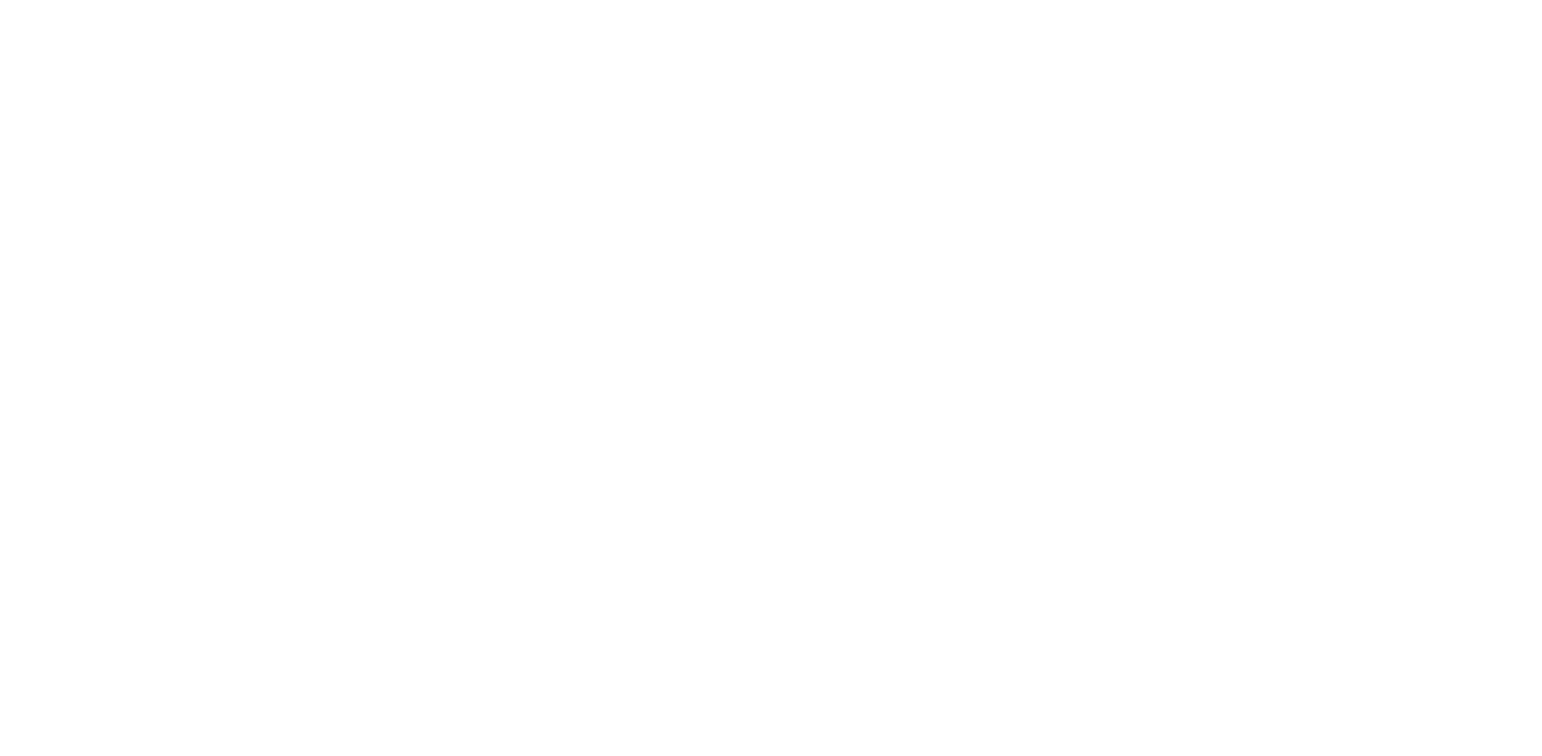
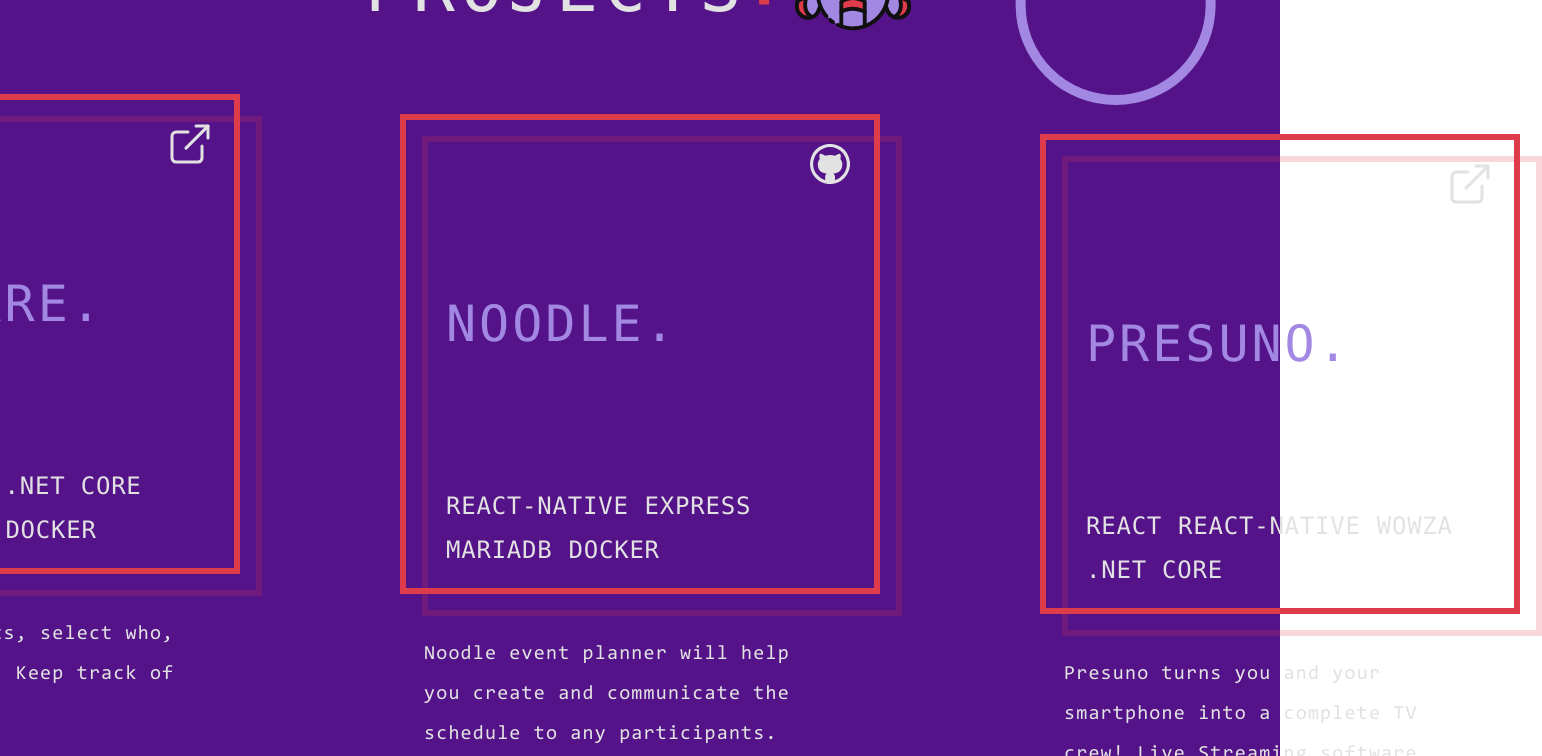
Before and after one commit to thomasboel/portfolio, a React (Create React App) app: page / in a window 1280 px wide. Shown: the part 1180-1936 px from the top of the page, 1542 px wide, since content can reach past the window. Before the commit the page ends 1134 px from the top, so only its background shows below. Built offline with nearby package versions, Linux system fonts and the light colour scheme.

Commit message:
projects on desktop wip

```diff
--- a/src/components/Label.tsx
+++ b/src/components/Label.tsx
@@ -36,6 +36,7 @@
 
   ${media(sizes.tablet)`
     font-size: 50px;
+    line-height: 60px;
     /*margin-block-start: 16px;*/
   `};
 `;
--- a/src/components/Project.tsx
+++ b/src/components/Project.tsx
@@ -1,11 +1,17 @@
-import React from 'react';
+import React, { useState } from 'react';
 import styled from 'styled-components';
 
-import { ProjectData } from '../containers/Projects';
-import { colors } from '../util/theme';
 import Label, { LabelType } from './Label';
 
-const Wrapper = styled.div`
+import { ProjectData } from '../containers/Projects';
+import { colors, media, sizes } from '../util/theme';
+import { BrowserView, MobileView } from 'react-device-detect';
+
+interface HoverProps {
+  hover?: boolean;
+}
+
+const MobileWrapper = styled.div`
   display: flex;
   flex-direction: column;
   align-items: flex-start;
@@ -15,6 +21,29 @@
   height: calc(100vw - 140px); // padding and distance to edges
   padding: 24px 24px 24px 24px;
   border: 6px solid ${colors.red};
+
+  &:nth-child(even) {
+    align-self: flex-end;
+    margin-right: 16px;
+  }
+
+  ${media(sizes.tablet)`
+    width: 420px;
+    height: 420px;
+  `};
+`;
+
+const BrowserWrapper = styled.div<HoverProps>`
+  display: flex;
+  flex-direction: column;
+  align-items: flex-start;
+
+  position: relative;
+  width: 420px;
+  height: 420px;
+  padding: 24px 24px 24px 24px;
+  border: 6px solid ${colors.red};
+  background-color: ${props => props.hover ? colors.red : 'transparent'};
 
   &:nth-child(even) {
     align-self: flex-end;
@@ -33,12 +62,21 @@
   border: 6px solid ${colors.red};
   opacity: .2;
   pointer-events: none;
+
+  ${media(sizes.tablet)`
+    width: 420px;
+    height: 420px;
+  `};
 `;
 
 const Links = styled.div`
   display: flex;
   flex-direction: row-reverse;
   width: 100%;
+
+  ${media(sizes.tablet)`
+    padding-bottom: 80px;
+  `};
 `;
 
 const Technologies = styled.div`
@@ -49,8 +87,16 @@
   width: 100%;
 `;
 
+const FlexGrow = styled.div`
+  flex: 1;
+`;
+
 const Description = styled.div`
-  flex: 1;
+  width: 420px;
+`;
+
+const IndentText = styled.div`
+  margin-left: 24px;
 `;
 
 const Indentation = styled.div`
@@ -59,6 +105,8 @@
   align-items: flex-start;
   flex: 1;
   margin-left: 16px;
+
+  width: 100%;
 `;
 
 interface ProjectProps {
@@ -68,26 +116,92 @@
 
 const Project = ({ project, style }: ProjectProps) => {
 
+  const [ hover, setHover ] = useState(false);
+
   return (
-    <Wrapper style={style}>
+    <>
+      <BrowserView>
+        <BrowserWrapper
+          onMouseEnter={() => setHover(true)}
+          onMouseLeave={() => setHover(false)}
+          hover={hover}
+          style={style}
+        >
 
-      <Indentation>
+          <Indentation>
 
-        <Links>{project.links.map((link, index) => <a key={index} href={link.url} style={{ marginRight: index === 0 ? 0 : 24 }}>{link.icon}</a>)}</Links>
+            <Links>{project.links.map((link, index) => (
+              <a
+                key={index}
+                href={link.url}
+                style={{ marginRight: index === 0 ? 16 : 24 }}
+              >{link.icon(hover ? colors.purple : colors.white)}</a>
+            ))}</Links>
 
-        <Label type={LabelType.PROJECT_HEADER} color={colors.lightPurple}>{project.title.toUpperCase().replace(' ', '\n').concat('.')}</Label>
+            <Label
+              type={LabelType.PROJECT_HEADER}
+              color={hover ? colors.white : colors.lightPurple}
+            >{project.title.toUpperCase().replace(' ', '\n').concat('.')}</Label>
 
-        <Description>
-          <Label>{project.description}</Label>
+            <FlexGrow />
+
+            <Technologies>{project.technologies.map((technology, index) => (
+              <Label
+                key={index}
+                type={LabelType.PROJECT_SUB_HEADER}
+                color={hover ? colors.purple : colors.white}
+              >{technology.toUpperCase()}</Label>
+            ))}</Technologies>
+
+          </Indentation>
+
+          <Backdrop />
+
+        </BrowserWrapper>
+
+        <Description style={{ ...style, marginTop: style.top + 40 }}>
+          <IndentText>
+            <Label>{project.description}</Label>
+          </IndentText>
         </Description>
 
-        <Technologies>{project.technologies.map((technology, index) => <Label key={index} type={LabelType.PROJECT_SUB_HEADER}>{technology.toUpperCase()}</Label>)}</Technologies>
+      </BrowserView>
+      <MobileView>
+        <MobileWrapper style={style}>
 
-      </Indentation>
+          <Indentation>
 
-      <Backdrop />
+            <Links>{project.links.map((link, index) => (
+              <a
+                key={index}
+                href={link.url}
+                style={{ marginRight: index === 0 ? 0 : 24 }}
+              >{link.icon(colors.white)}</a>
+            ))}</Links>
 
-    </Wrapper>
+            <Label
+              type={LabelType.PROJECT_HEADER}
+              color={colors.lightPurple}
+            >{project.title.toUpperCase().replace(' ', '\n').concat('.')}</Label>
+
+            <FlexGrow>
+              <Label>{project.description}</Label>
+            </FlexGrow>
+
+            <Technologies>{project.technologies.map((technology, index) => (
+              <Label
+                key={index}
+                type={LabelType.PROJECT_SUB_HEADER}
+              >{technology.toUpperCase()}</Label>
+            ))}</Technologies>
+
+          </Indentation>
+
+          <Backdrop />
+
+        </MobileWrapper>
+      </MobileView>
+    </>
   );
 }
 
--- a/src/containers/Contact.tsx
+++ b/src/containers/Contact.tsx
@@ -7,6 +7,7 @@
 
 import { GitHubIcon, LinkedInIcon, PhoneIcon, DiscordIcon, MailIcon } from '../util/icons';
 import CopyEmail from '../components/CopyEmail';
+import { colors } from '../util/theme';
 
 const Wrapper = styled.div`
   display: flex;
@@ -38,7 +39,7 @@
 export const contactOptions: Array<Link> = [
   {
     url: "https://github.com/thomasboel",
-    icon: <GitHubIcon />
+    icon: <GitHubIcon color={colors.white} />
   },
   {
     url: "https://www.linkedin.com/in/thomas-boel-micheelsen-72502514b/",
--- a/src/containers/Projects.tsx
+++ b/src/containers/Projects.tsx
@@ -14,7 +14,13 @@
   margin-top: 120px;
 
   ${media(sizes.tablet)`
+    display: flex;
+    flex-direction: column;
+    align-items: center;
+
     padding: 0 80px 0 80px;
+    margin-top: 200px;
+    padding-bottom: 100px;
   `};
 `;
 
@@ -26,11 +32,16 @@
 const ProjectsWrapper = styled.div`
   display: flex;
   flex-direction: column;
+
+  ${media(sizes.tablet)`
+    flex-direction: row;
+    align-items: flex-start;
+  `};
 `;
 
 interface ProjectLink {
   url: string;
-  icon: JSX.Element;
+  icon: (color: string) => JSX.Element;
 }
 
 export interface ProjectData {
@@ -46,7 +57,7 @@
     description: "Share your receipts, select who, what and how much. Keep track of the economy.",
     technologies: [ "React-Native", ".NET Core", "Postgres", "AWS", "Docker" ],
     links: [
-      { url: "https://payshare.dk", icon: <ExternalLinkIcon /> }
+      { url: "https://payshare.dk", icon: (color: string) => <ExternalLinkIcon color={color} /> }
     ]
   },
   {
@@ -54,7 +65,7 @@
     description: "Noodle event planner will help you create and communicate the schedule to any participants.",
     technologies: [ "React-Native", "Express", "MariaDB", "Docker" ],
     links: [
-      { url: "https://github.com", icon: <GitHubIcon /> }
+      { url: "https://github.com", icon: (color: string) => <GitHubIcon color={color} /> }
     ]
   },
   {
@@ -62,7 +73,7 @@
     description: "Presuno turns you and your smartphone into a complete TV crew! Live Streaming software.",
     technologies: [ "React", "React-Native", "Wowza", ".NET Core" ],
     links: [
-      { url: "https://presuno.com", icon: <ExternalLinkIcon /> }
+      { url: "https://presuno.com", icon: (color: string) => <ExternalLinkIcon color={color} /> }
     ]
   },
   {
@@ -70,7 +81,7 @@
     description: "Keep track and share diet/intolerance catalogs with your friends or the public!",
     technologies: [ "React-Native", "Express", "Postgres", "AWS", "Docker" ],
     links: [
-      { url: "https://katalog.sikkerforskning.dk", icon: <ExternalLinkIcon /> }
+      { url: "https://katalog.sikkerforskning.dk", icon: (color: string) => <ExternalLinkIcon color={color} /> }
     ]
   },
   {
@@ -78,7 +89,7 @@
     description: "Should you be interested, the code for this website has been pushed to GitHub 😃",
     technologies: [ "React with typescript ❤" ],
     links: [
-      { url: "https://github.com/thomasboel/portfolio", icon: <GitHubIcon /> }
+      { url: "https://github.com/thomasboel/portfolio", icon: (color: string) => <GitHubIcon color={color} /> }
     ]
   }
 ];
@@ -90,10 +101,22 @@
       <BrowserView>
         <Wrapper id="projects">
 
-        <FlexRow>
-          <Label type={LabelType.HEADER}>PROJECTS</Label>
-          <Pokemon pokemon={Pokemons.PHANPY} style={{ marginLeft: 48 }}/>
-        </FlexRow>
+          <FlexRow>
+            <Label type={LabelType.HEADER}>PROJECTS</Label>
+            <Pokemon pokemon={Pokemons.PHANPY} style={{ marginLeft: 48 }}/>
+          </FlexRow>
+
+          <ProjectsWrapper style={{ marginTop: 60 }}>
+            {projects.slice(0, 3).map((project, index) => (
+              <Project key={index} project={project} style={{ top: index * 20, marginLeft: index === 0 ? 0 : 160 }}/>
+            ))}
+          </ProjectsWrapper>
+
+          <ProjectsWrapper style={{ marginTop: 120 }}>
+            {projects.slice(3, 5).map((project, index) => (
+              <Project key={index} project={project} style={{ top: index * 20, marginLeft: index === 0 ? 0 : 160 }}/>
+            ))}
+          </ProjectsWrapper>
 
         </Wrapper>
       </BrowserView>
--- a/src/util/icons.tsx
+++ b/src/util/icons.tsx
@@ -335,13 +335,13 @@
   </svg>
 );
 
-export const GitHubIcon = () => isMobile ? (
+export const GitHubIcon = ({ color }: Color) => isMobile ? (
   <svg width="32" height="32" viewBox="0 0 32 32">
-    <path id="Icon_zocial-github" data-name="Icon zocial-github" d="M0,15.788A15.377,15.377,0,0,1,1.283,9.58,15.471,15.471,0,0,1,9.78,1.1a15.755,15.755,0,0,1,12.441,0,15.606,15.606,0,0,1,8.5,8.48,15.666,15.666,0,0,1,0,12.416,15.72,15.72,0,0,1-8.5,8.544,15.755,15.755,0,0,1-12.441,0A15.584,15.584,0,0,1,1.283,22,15.377,15.377,0,0,1,0,15.788Zm2.5,0a13,13,0,0,0,2.693,8.064,14.414,14.414,0,0,0,6.958,4.96v-2.56a3.113,3.113,0,0,1,1.283-2.784,9.221,9.221,0,0,1-1.507-.224,7.585,7.585,0,0,1-2.79-1.024Q6.22,20.46,6.22,15.852a5.748,5.748,0,0,1,1.6-4.1,5.373,5.373,0,0,1,.16-4.1h.641a2.642,2.642,0,0,1,.8.16,11.034,11.034,0,0,1,2.79,1.408,15.153,15.153,0,0,1,3.848-.512,15.524,15.524,0,0,1,3.88.512,13.669,13.669,0,0,1,2.341-1.28,3.482,3.482,0,0,1,1.475-.32l.385.032a5.578,5.578,0,0,1,.16,4.1,5.748,5.748,0,0,1,1.6,4.1,7.492,7.492,0,0,1-1.764,5.408,6.449,6.449,0,0,1-2.533,1.6,11.046,11.046,0,0,1-2.918.608,3.183,3.183,0,0,1,1.315,2.784v2.56a14.52,14.52,0,0,0,6.83-5.024,13.023,13.023,0,0,0,2.629-8,13.463,13.463,0,0,0-1.058-5.248A13.217,13.217,0,0,0,21.226,3.4,13.27,13.27,0,0,0,16,2.316,13.66,13.66,0,0,0,10.741,3.4a14.1,14.1,0,0,0-4.3,2.848A14.842,14.842,0,0,0,3.559,10.54,13.463,13.463,0,0,0,2.5,15.788Z" transform="translate(0 0.18)" fill="#e2e2e2"/>
+    <path id="Icon_zocial-github" data-name="Icon zocial-github" d="M0,15.788A15.377,15.377,0,0,1,1.283,9.58,15.471,15.471,0,0,1,9.78,1.1a15.755,15.755,0,0,1,12.441,0,15.606,15.606,0,0,1,8.5,8.48,15.666,15.666,0,0,1,0,12.416,15.72,15.72,0,0,1-8.5,8.544,15.755,15.755,0,0,1-12.441,0A15.584,15.584,0,0,1,1.283,22,15.377,15.377,0,0,1,0,15.788Zm2.5,0a13,13,0,0,0,2.693,8.064,14.414,14.414,0,0,0,6.958,4.96v-2.56a3.113,3.113,0,0,1,1.283-2.784,9.221,9.221,0,0,1-1.507-.224,7.585,7.585,0,0,1-2.79-1.024Q6.22,20.46,6.22,15.852a5.748,5.748,0,0,1,1.6-4.1,5.373,5.373,0,0,1,.16-4.1h.641a2.642,2.642,0,0,1,.8.16,11.034,11.034,0,0,1,2.79,1.408,15.153,15.153,0,0,1,3.848-.512,15.524,15.524,0,0,1,3.88.512,13.669,13.669,0,0,1,2.341-1.28,3.482,3.482,0,0,1,1.475-.32l.385.032a5.578,5.578,0,0,1,.16,4.1,5.748,5.748,0,0,1,1.6,4.1,7.492,7.492,0,0,1-1.764,5.408,6.449,6.449,0,0,1-2.533,1.6,11.046,11.046,0,0,1-2.918.608,3.183,3.183,0,0,1,1.315,2.784v2.56a14.52,14.52,0,0,0,6.83-5.024,13.023,13.023,0,0,0,2.629-8,13.463,13.463,0,0,0-1.058-5.248A13.217,13.217,0,0,0,21.226,3.4,13.27,13.27,0,0,0,16,2.316,13.66,13.66,0,0,0,10.741,3.4a14.1,14.1,0,0,0-4.3,2.848A14.842,14.842,0,0,0,3.559,10.54,13.463,13.463,0,0,0,2.5,15.788Z" transform="translate(0 0.18)" fill={color} />
   </svg>
 ) : (
   <svg width="40" height="40" viewBox="0 0 40 40">
-    <path id="Icon_zocial-github-desktop" data-name="Icon zocial-github-desktop" d="M0,19.78a19.221,19.221,0,0,1,1.6-7.76A19.339,19.339,0,0,1,12.224,1.42a19.694,19.694,0,0,1,15.551,0A19.507,19.507,0,0,1,38.4,12.02a19.582,19.582,0,0,1,0,15.52A19.651,19.651,0,0,1,27.776,38.22a19.694,19.694,0,0,1-15.551,0A19.48,19.48,0,0,1,1.6,27.54,19.221,19.221,0,0,1,0,19.78Zm3.126,0A16.249,16.249,0,0,0,6.493,29.86a18.017,18.017,0,0,0,8.7,6.2v-3.2a3.891,3.891,0,0,1,1.6-3.48,11.526,11.526,0,0,1-1.884-.28,9.482,9.482,0,0,1-3.487-1.28q-3.647-2.2-3.647-7.96a7.185,7.185,0,0,1,2-5.12,6.717,6.717,0,0,1,.2-5.12h.8a3.3,3.3,0,0,1,1,.2,13.793,13.793,0,0,1,3.487,1.76,18.941,18.941,0,0,1,4.81-.64,19.405,19.405,0,0,1,4.85.64,17.087,17.087,0,0,1,2.926-1.6,4.352,4.352,0,0,1,1.844-.4l.481.04a6.973,6.973,0,0,1,.2,5.12,7.185,7.185,0,0,1,2,5.12q0,4.48-2.2,6.76a8.061,8.061,0,0,1-3.166,2,13.807,13.807,0,0,1-3.647.76,3.979,3.979,0,0,1,1.643,3.48v3.2a18.15,18.15,0,0,0,8.537-6.28,16.279,16.279,0,0,0,3.287-10,16.828,16.828,0,0,0-1.323-6.56A16.521,16.521,0,0,0,26.533,4.3,16.587,16.587,0,0,0,20,2.94,17.075,17.075,0,0,0,13.427,4.3,17.625,17.625,0,0,0,8.056,7.86a18.553,18.553,0,0,0-3.607,5.36,16.828,16.828,0,0,0-1.323,6.56Z" transform="translate(0 0.18)" fill="#e2e2e2"/>
+    <path id="Icon_zocial-github-desktop" data-name="Icon zocial-github-desktop" d="M0,19.78a19.221,19.221,0,0,1,1.6-7.76A19.339,19.339,0,0,1,12.224,1.42a19.694,19.694,0,0,1,15.551,0A19.507,19.507,0,0,1,38.4,12.02a19.582,19.582,0,0,1,0,15.52A19.651,19.651,0,0,1,27.776,38.22a19.694,19.694,0,0,1-15.551,0A19.48,19.48,0,0,1,1.6,27.54,19.221,19.221,0,0,1,0,19.78Zm3.126,0A16.249,16.249,0,0,0,6.493,29.86a18.017,18.017,0,0,0,8.7,6.2v-3.2a3.891,3.891,0,0,1,1.6-3.48,11.526,11.526,0,0,1-1.884-.28,9.482,9.482,0,0,1-3.487-1.28q-3.647-2.2-3.647-7.96a7.185,7.185,0,0,1,2-5.12,6.717,6.717,0,0,1,.2-5.12h.8a3.3,3.3,0,0,1,1,.2,13.793,13.793,0,0,1,3.487,1.76,18.941,18.941,0,0,1,4.81-.64,19.405,19.405,0,0,1,4.85.64,17.087,17.087,0,0,1,2.926-1.6,4.352,4.352,0,0,1,1.844-.4l.481.04a6.973,6.973,0,0,1,.2,5.12,7.185,7.185,0,0,1,2,5.12q0,4.48-2.2,6.76a8.061,8.061,0,0,1-3.166,2,13.807,13.807,0,0,1-3.647.76,3.979,3.979,0,0,1,1.643,3.48v3.2a18.15,18.15,0,0,0,8.537-6.28,16.279,16.279,0,0,0,3.287-10,16.828,16.828,0,0,0-1.323-6.56A16.521,16.521,0,0,0,26.533,4.3,16.587,16.587,0,0,0,20,2.94,17.075,17.075,0,0,0,13.427,4.3,17.625,17.625,0,0,0,8.056,7.86a18.553,18.553,0,0,0-3.607,5.36,16.828,16.828,0,0,0-1.323,6.56Z" transform="translate(0 0.18)" fill={color} />
   </svg>
 );
 
@@ -415,14 +415,14 @@
   </svg>
 );
 
-export const ExternalLinkIcon = () => isMobile ? (
+export const ExternalLinkIcon = ({ color }: Color) => isMobile ? (
   <svg width="32" height="32.121" viewBox="0 0 32 32.121">
     <g id="ExternalLinkMobile" transform="translate(-266 -848.879)">
       <rect id="Rectangle_2216" data-name="Rectangle 2216" width="32" height="32" transform="translate(266 849)" fill="none"/>
       <g id="Icon_feather-external-link" data-name="Icon feather-external-link" transform="translate(263.5 846.5)">
-        <path id="Path_183" data-name="Path 183" d="M27,19.5v9a3,3,0,0,1-3,3H7.5a3,3,0,0,1-3-3V12a3,3,0,0,1,3-3h9" fill="none" stroke="#f4f4f4" stroke-linecap="round" stroke-linejoin="round" stroke-width="3"/>
-        <path id="Path_184" data-name="Path 184" d="M22.5,4.5h9v9" fill="none" stroke="#f4f4f4" stroke-linecap="round" stroke-linejoin="round" stroke-width="3"/>
-        <path id="Path_185" data-name="Path 185" d="M15,21,31.5,4.5" fill="none" stroke="#f4f4f4" stroke-linecap="round" stroke-linejoin="round" stroke-width="3"/>
+        <path id="Path_183" data-name="Path 183" d="M27,19.5v9a3,3,0,0,1-3,3H7.5a3,3,0,0,1-3-3V12a3,3,0,0,1,3-3h9" fill="none" stroke={color} stroke-linecap="round" stroke-linejoin="round" stroke-width="3"/>
+        <path id="Path_184" data-name="Path 184" d="M22.5,4.5h9v9" fill="none" stroke={color} stroke-linecap="round" stroke-linejoin="round" stroke-width="3"/>
+        <path id="Path_185" data-name="Path 185" d="M15,21,31.5,4.5" fill="none" stroke={color} stroke-linecap="round" stroke-linejoin="round" stroke-width="3"/>
       </g>
     </g>
   </svg>
@@ -431,9 +431,9 @@
     <g id="ExternalLinkDesktop" transform="translate(-266 -848.879)">
       <rect id="Rectangle_2216" data-name="Rectangle 2216" width="40" height="40" transform="translate(266 849)" fill="none"/>
       <g id="Icon_feather-external-link" data-name="Icon feather-external-link" transform="translate(263.5 846.5)">
-        <path id="Path_183" data-name="Path 183" d="M34.509,23v12a4,4,0,0,1-4,4H8.5a4,4,0,0,1-4-4V13a4,4,0,0,1,4-4h12" transform="translate(0 1.491)" fill="none" stroke="#f4f4f4" stroke-linecap="round" stroke-linejoin="round" stroke-width="3"/>
-        <path id="Path_184" data-name="Path 184" d="M22.5,4.5h12v12" transform="translate(5.996 0)" fill="none" stroke="#f4f4f4" stroke-linecap="round" stroke-linejoin="round" stroke-width="3"/>
-        <path id="Path_185" data-name="Path 185" d="M15,26.507,37.007,4.5" transform="translate(3.493 0)" fill="none" stroke="#f4f4f4" stroke-linecap="round" stroke-linejoin="round" stroke-width="3"/>
+        <path id="Path_183" data-name="Path 183" d="M34.509,23v12a4,4,0,0,1-4,4H8.5a4,4,0,0,1-4-4V13a4,4,0,0,1,4-4h12" transform="translate(0 1.491)" fill="none" stroke={color} stroke-linecap="round" stroke-linejoin="round" stroke-width="3"/>
+        <path id="Path_184" data-name="Path 184" d="M22.5,4.5h12v12" transform="translate(5.996 0)" fill="none" stroke={color} stroke-linecap="round" stroke-linejoin="round" stroke-width="3"/>
+        <path id="Path_185" data-name="Path 185" d="M15,26.507,37.007,4.5" transform="translate(3.493 0)" fill="none" stroke={color} stroke-linecap="round" stroke-linejoin="round" stroke-width="3"/>
       </g>
     </g>
   </svg>
```
Also changed, not shown: src/containers/Introduction.tsx (+9 -0 lines).
